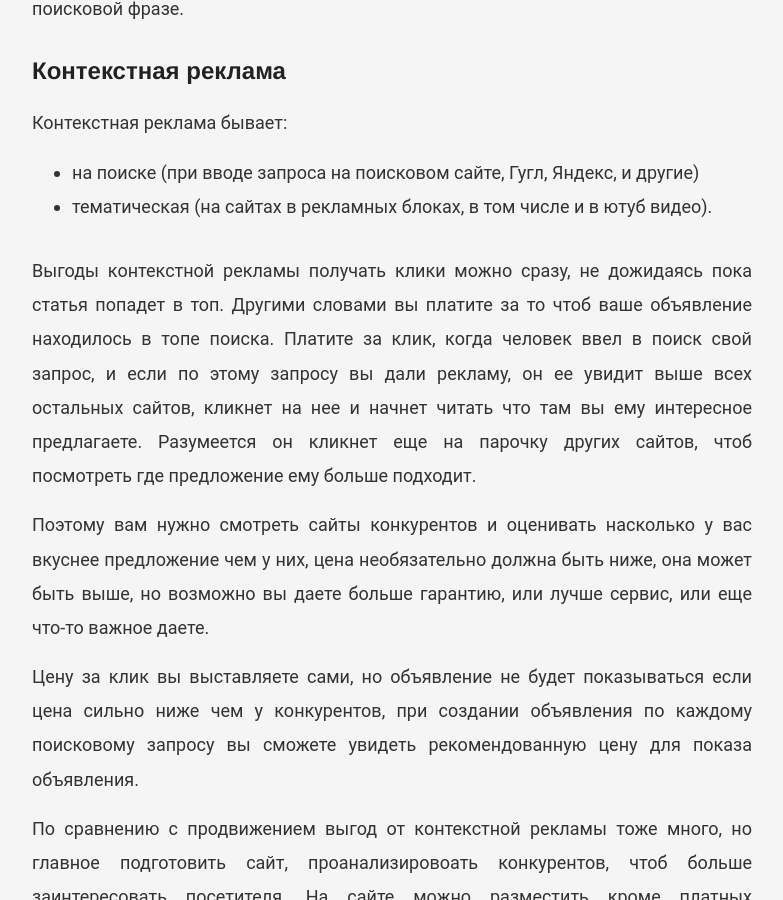
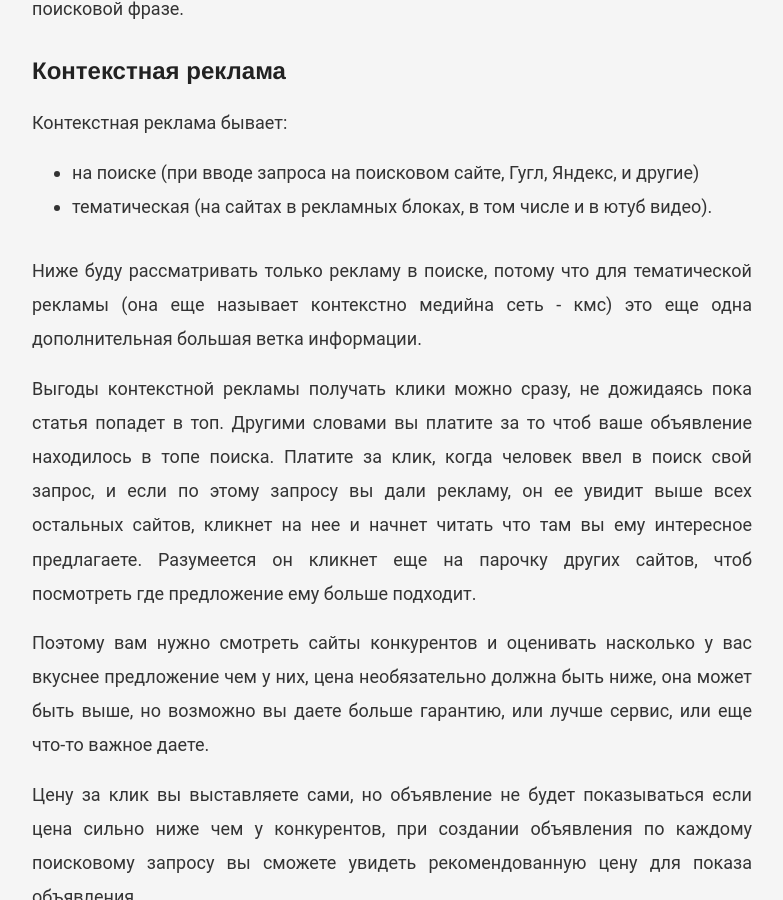
Before and after one commit to VadymVolos/vadymvolos.github.io, a Jekyll site: the page built from _posts/2016-12-07-chto-vygodnee-prodvizhenie-sayta-ili-kontekst-reklama.md, in a window 1280 px wide and 900 px high, scrolled down 1262 px. Shown: the whole window, without its empty margins (248-1031 px from the left). Built offline with Jekyll 4.4.1, drawn with Linux system fonts in a browser that asks for light colours; comment, search, counter and statistics services are not loaded.

Commit message:
Update 2016-12-07-chto-vygodnee-prodvizhenie-sayta-ili-kontekst-reklama.md

```diff
--- a/_posts/2016-12-07-chto-vygodnee-prodvizhenie-sayta-ili-kontekst-reklama.md
+++ b/_posts/2016-12-07-chto-vygodnee-prodvizhenie-sayta-ili-kontekst-reklama.md
@@ -27,6 +27,8 @@
 <li>тематическая (на сайтах в рекламных блоках, в том числе и в ютуб видео).</li>
 </ul>
 
+Ниже буду рассматривать только рекламу в поиске, потому что для тематической рекламы (она еще называет контекстно медийна сеть - кмс) это еще одна дополнительная большая ветка информации.
+
 Выгоды контекстной рекламы получать клики можно сразу, не дожидаясь пока статья попадет в топ. Другими словами вы платите за то чтоб ваше объявление находилось в топе поиска. Платите за клик, когда человек ввел в поиск свой запрос, и если по этому запросу вы дали рекламу, он ее увидит выше всех остальных сайтов, кликнет на нее и начнет читать что там вы ему интересное предлагаете. Разумеется он кликнет еще на парочку других сайтов, чтоб посмотреть где предложение ему больше подходит.
 
 Поэтому вам нужно смотреть сайты конкурентов и оценивать насколько у вас вкуснее предложение чем у них, цена необязательно должна быть ниже, она может быть выше, но возможно вы даете больше гарантию, или лучше сервис, или еще что-то важное даете.
```
